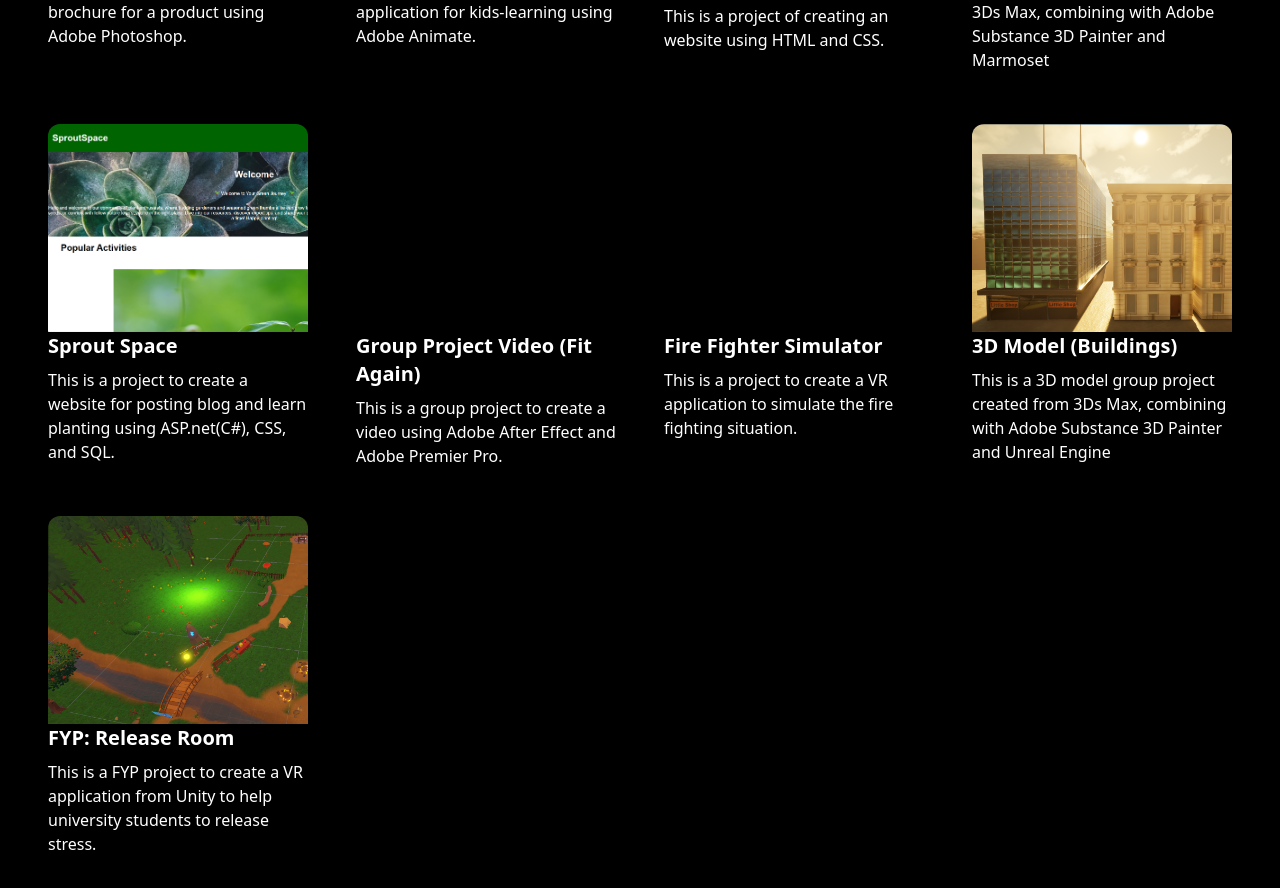
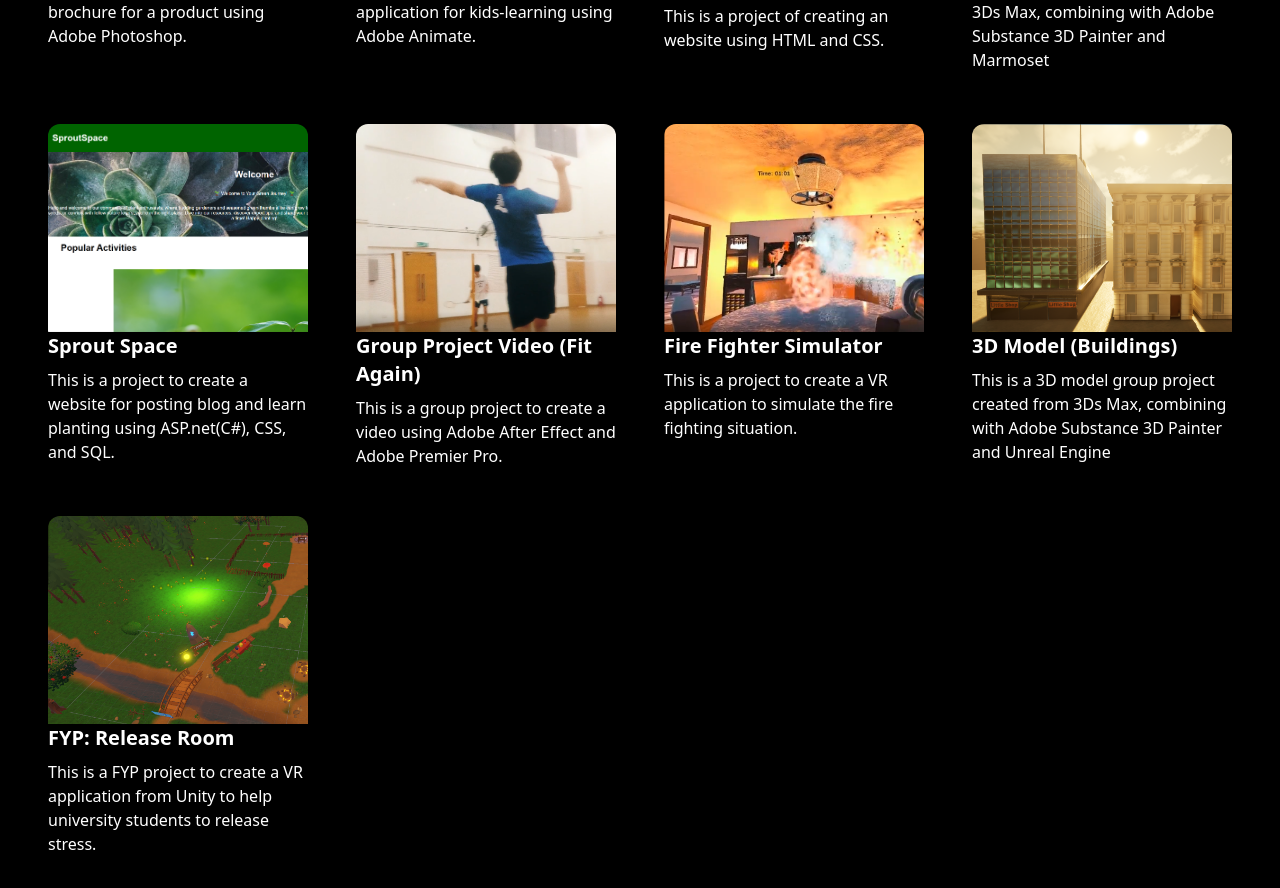
Before and after one commit to SamuelTing48/Portfolio, a Next.js app: page / in a window 1280 px wide. Shown: the part 2092-2980 px from the top of the page. Built offline with nearby package versions, Linux system fonts and the light colour scheme.

Commit message:
update image

```diff
--- a/components/Projects.jsx
+++ b/components/Projects.jsx
@@ -44,7 +44,7 @@ const projectData = [
         id: 6,
         title: "Group Project Video (Fit Again)",
         description: "This is a group project to create a video using Adobe After Effect and Adobe Premier Pro.",
-        image: "/projects/Fit Again.png",
+        image: "/projects/Fit_Again.png",
         gitUrl: "https://drive.google.com/file/d/10MutFuxG2iNOfYtkL_k3QHbwswkgfNWa/view?usp=sharing"
     },
 
@@ -52,7 +52,7 @@ const projectData = [
         id: 7,
         title: "Fire Fighter Simulator",
         description: "This is a project to create a VR application to simulate the fire fighting situation.",
-        image: "/projects/Fire Fighter Simulator.png",
+        image: "/projects/Fire_Fighter_Simulator.png",
         gitUrl: "https://drive.google.com/file/d/1ipR6_GjZSFDuvigb5eSoWrpqm4nrrTtT/view"
     },
     {
```
Also changed, not shown: public/projects/Fire_Fighter_Simulator.png (renamed from public/projects/Fire Fighter Simulator.png), public/projects/Fit_Again.png (renamed from public/projects/Fit Again.png).
